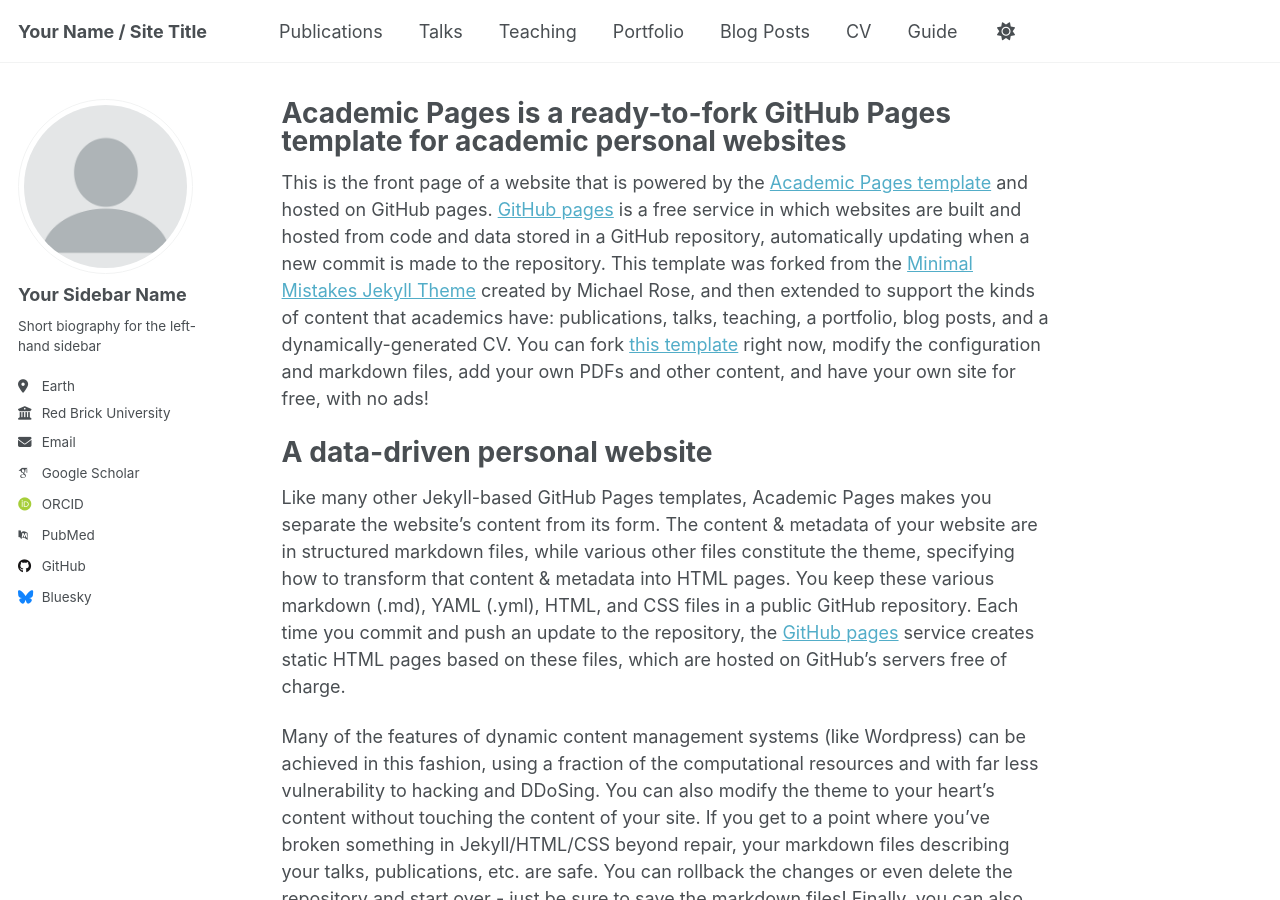
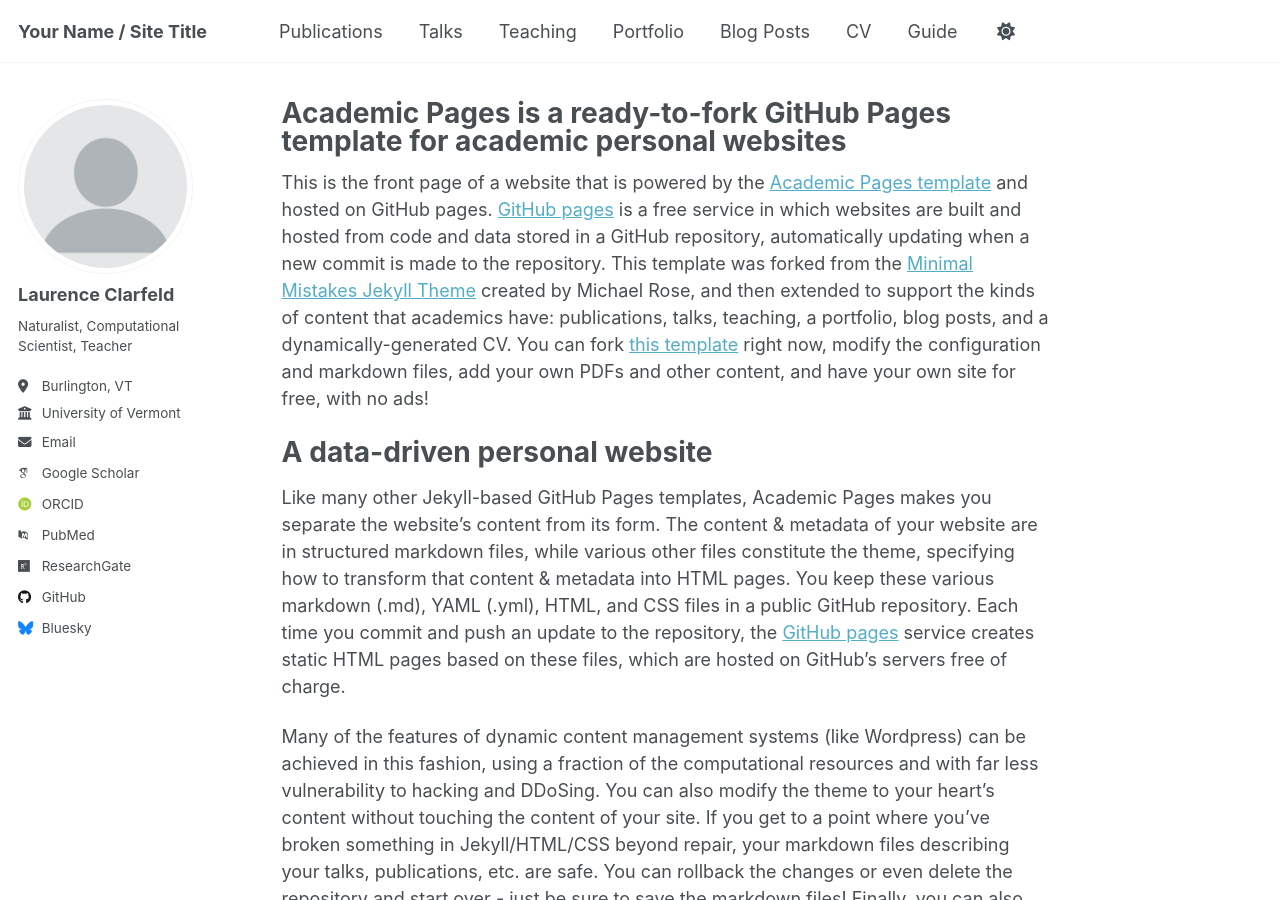
Before and after one commit to lclarfel/https-github.com-lclarfel, a Jekyll site: the page built from _pages/about.md, in a window 1280 px wide and 900 px high. Built offline with Jekyll 4.4.1, drawn with Linux system fonts in a browser that asks for light colours; some web fonts are replaced.

Commit message:
First Update _config.yml

```diff
--- a/_config.yml
+++ b/_config.yml
@@ -23,23 +23,23 @@ repository               : "academicpages/academicpages.github.io"
 author:
   # Biographic information
   avatar           : "profile.png"
-  name             : "Your Sidebar Name"
+  name             : "Laurence Clarfeld"
   pronouns         : # example: "she/her"
-  bio              : "Short biography for the left-hand sidebar"
-  location         : "Earth"
-  employer         : "Red Brick University"
+  bio              : "Naturalist, Computational Scientist, Teacher"
+  location         : "Burlington, VT"
+  employer         : "University of Vermont"
   uri              : # URL
-  email            : "none@example.org"
+  email            : "Laurence.Clarfeld@uvm.edu"
 
   # Academic websites
   academia         : # URL
   arxiv            : # URL - Update with the correct link to your profile
-  googlescholar    : "https://scholar.google.com/citations?user=PS_CX0AAAAAJ"
+  googlescholar    : "https://scholar.google.com/citations?user=x0Ki5boAAAAJ&hl"
   impactstory      : # URL
-  orcid            : "http://orcid.org/yourorcidurl"
+  orcid            : "https://orcid.org/0000-0002-3927-9411"
   semantic         : # URL
   pubmed           : "https://www.ncbi.nlm.nih.gov/pubmed/?term=john+snow"
-  researchgate     : # URL
+  researchgate     : "https://www.researchgate.net/profile/Laurence-Clarfeld"
   scopus           : # URL
 
   # Repositories and software development
```
